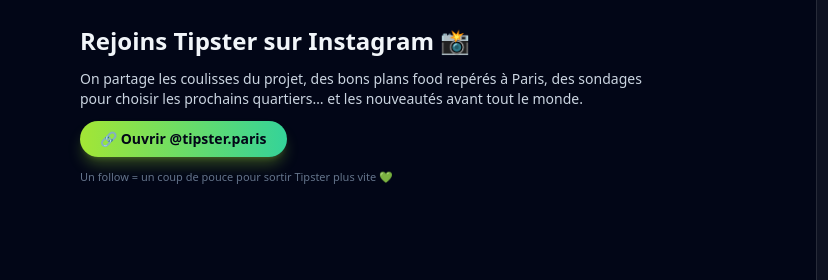
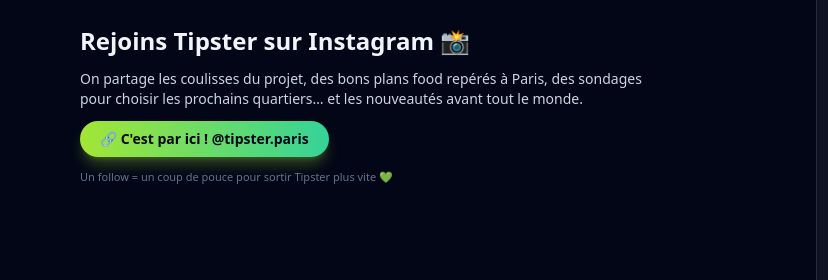
Before and after one commit to tipsterparis25/tipster-landing, a plain HTML site: page index.html in a window 1280 px wide. Shown: the part 1920-2200 px from the top of the page, 0-828 px from the left. Drawn offline with nearby package versions, Linux system fonts and the light colour scheme.

Commit message:
Update landing V14 index.html

```diff
--- a/index.html
+++ b/index.html
@@ -299,7 +299,7 @@
             rel="noopener noreferrer"
             class="inline-flex items-center justify-center rounded-full bg-gradient-to-r from-lime-400 to-emerald-400 px-5 py-2 text-sm font-semibold text-slate-950 shadow-lg shadow-lime-400/30 hover:brightness-110 transition"
           >
-            🔗 Ouvrir @tipster.paris
+            🔗 C'est par ici ! @tipster.paris
           </a>
           <p class="text-[11px] text-slate-500">
             Un follow = un coup de pouce pour sortir Tipster plus vite 💚
```
